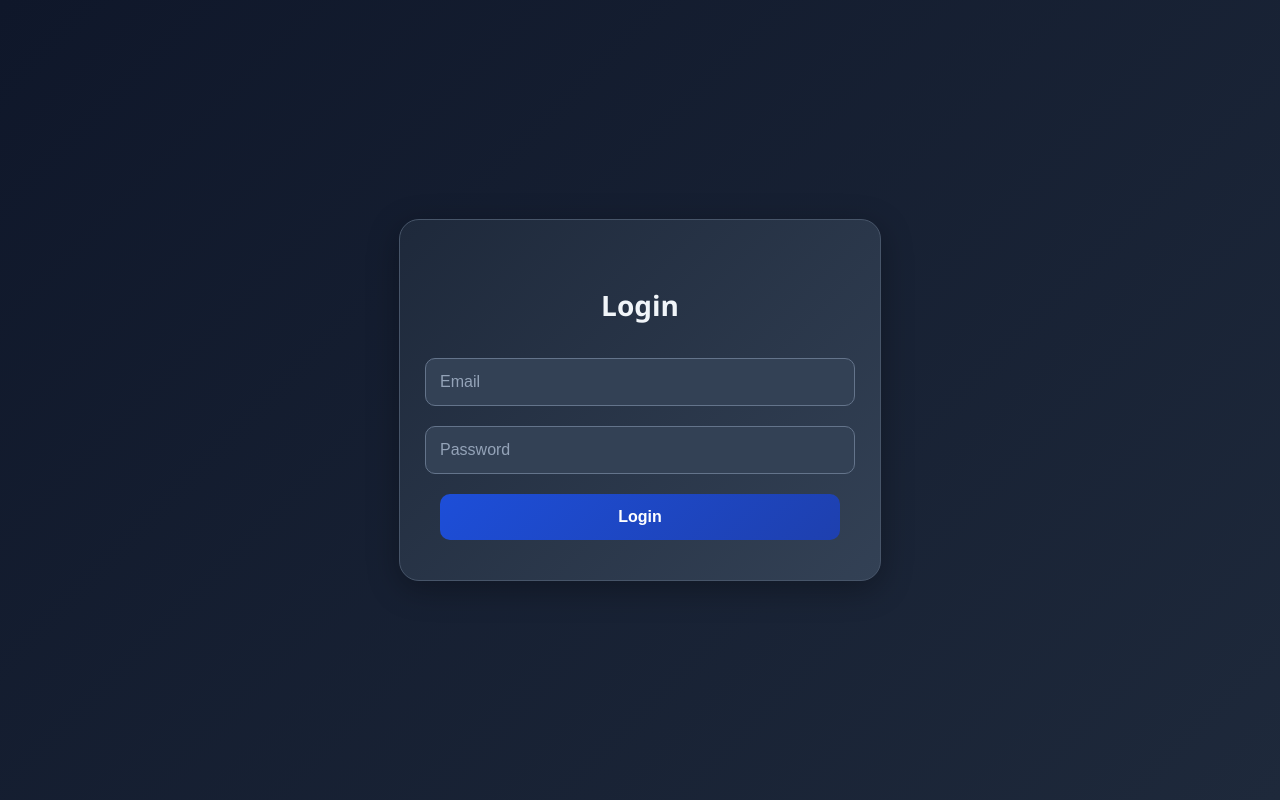
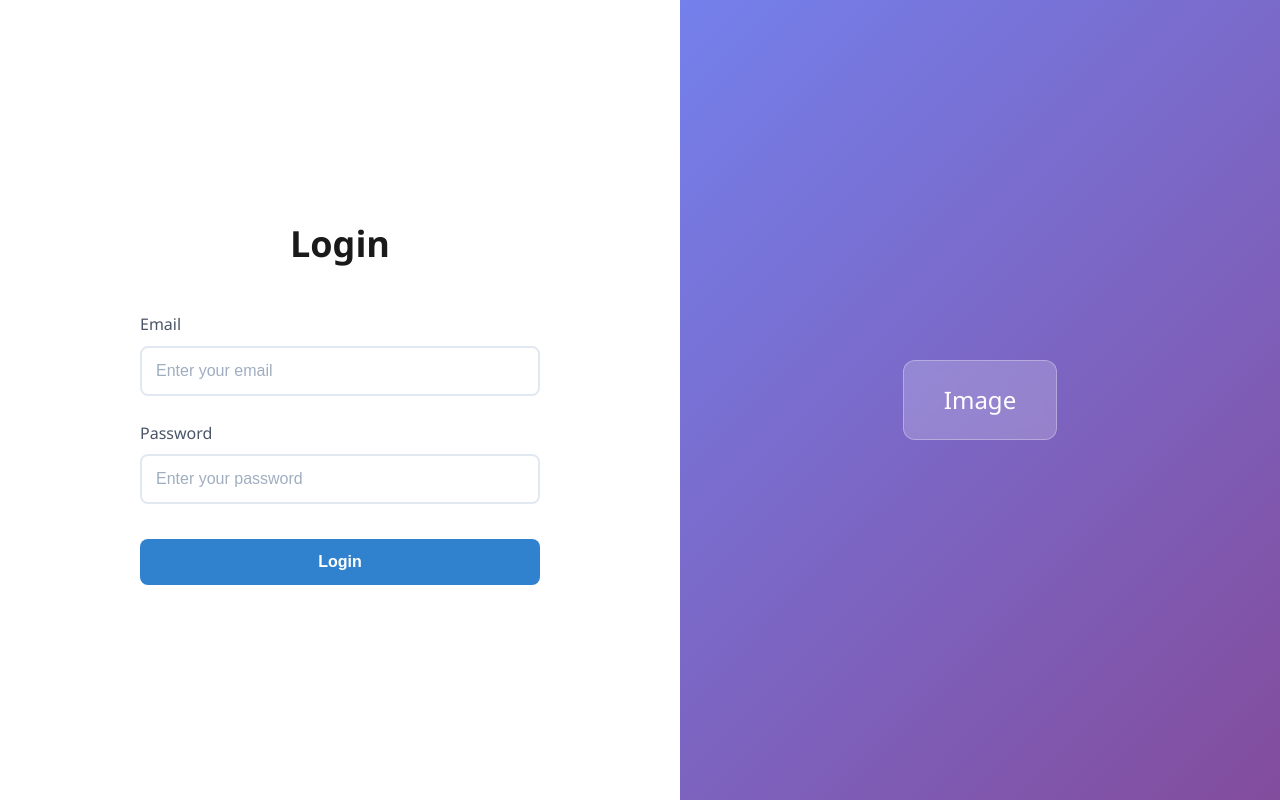
Before and after one commit to dnicodeguzman/CarCare-, a React (Vite) app: page /login in a window 1280 px wide. Built offline with nearby package versions, Linux system fonts and the light colour scheme.

Commit message:
Log In Page

```diff
--- a/src/App.jsx
+++ b/src/App.jsx
@@ -1,6 +1,6 @@
 import React from 'react';
 import { BrowserRouter as Router, Routes, Route, Navigate } from 'react-router-dom';
-import LoginPage from './pages/LoginPage.jsx';
+import LoginPage from './pages/Login/LoginPage.jsx';
 import Home from './pages/Home/Home';
 import './App.css';
 
--- /dev/null
+++ b/src/pages/Login/LoginPage.css
@@ -0,0 +1,190 @@
+* {
+  margin: 0;
+  padding: 0;
+  box-sizing: border-box;
+}
+
+body {
+  font-family: 'Poppins', sans-serif;
+  color: #333333;
+  background: #ffffff;
+  overflow: hidden;
+}
+
+.login-container {
+  display: flex;
+  height: 100vh;
+  width: 100vw;
+  background: #ffffff;
+}
+
+
+.login-left {
+  flex: 1;
+  display: flex;
+  justify-content: center;
+  align-items: center;
+  padding: 40px;
+  background: #ffffff;
+}
+
+.login-form-container {
+  width: 100%;
+  max-width: 400px;
+}
+
+.login-form-container h1 {
+  margin-bottom: 40px;
+  color: #1a1a1a;
+  font-size: 36px;
+  font-weight: 600;
+  text-align: center;
+}
+
+.form-group {
+  margin-bottom: 25px;
+}
+
+.form-group label {
+  display: block;
+  margin-bottom: 8px;
+  color: #4a5568;
+  font-weight: 500;
+  font-size: 16px;
+}
+
+.login-form input {
+  width: 100%;
+  padding: 14px;
+  border: 2px solid #e2e8f0;
+  border-radius: 8px;
+  font-size: 16px;
+  background-color: #ffffff;
+  color: #2d3748;
+  transition: all 0.3s ease;
+  box-sizing: border-box;
+}
+
+.login-form input:focus {
+  outline: none;
+  border-color: #3182ce;
+  box-shadow: 0 0 0 3px rgba(49, 130, 206, 0.1);
+  background-color: #f7fafc;
+}
+
+.login-form input::placeholder {
+  color: #a0aec0;
+}
+
+.login-button {
+  width: 100%;
+  padding: 14px;
+  border: none;
+  border-radius: 8px;
+  background: #3182ce;
+  color: white;
+  font-weight: 600;
+  font-size: 16px;
+  cursor: pointer;
+  transition: all 0.3s ease;
+  margin-top: 10px;
+}
+
+.login-button:hover {
+  background: #2c5aa0;
+  transform: translateY(-1px);
+  box-shadow: 0 4px 12px rgba(49, 130, 206, 0.2);
+}
+
+.login-button:active {
+  transform: translateY(0);
+}
+
+
+.login-right {
+  flex: 1;
+  display: flex;
+  justify-content: center;
+  align-items: center;
+  background: linear-gradient(135deg, #667eea 0%, #764ba2 100%);
+  position: relative;
+  overflow: hidden;
+}
+
+.image-content {
+  width: 100%;
+  height: 100%;
+  display: flex;
+  justify-content: center;
+  align-items: center;
+  background: linear-gradient(135deg, #f093fb 0%, #f5576c 100%);
+  color: white;
+  font-size: 24px;
+  font-weight: 500;
+  text-align: center;
+}
+
+
+.image-content::before {
+  content: '';
+  position: absolute;
+  top: 0;
+  left: 0;
+  right: 0;
+  bottom: 0;
+  background: linear-gradient(135deg, #667eea 0%, #764ba2 100%);
+  opacity: 0.9;
+}
+
+.image-content span {
+  position: relative;
+  z-index: 2;
+  background: rgba(255, 255, 255, 0.2);
+  padding: 20px 40px;
+  border-radius: 12px;
+  backdrop-filter: blur(10px);
+  border: 1px solid rgba(255, 255, 255, 0.3);
+}
+
+.error-message {
+  color: #e53e3e;
+  margin-bottom: 20px;
+  font-size: 14px;
+  background-color: #fed7d7;
+  padding: 12px 16px;
+  border-radius: 8px;
+  border: 1px solid #feb2b2;
+  text-align: center;
+}
+
+
+@media (max-width: 768px) {
+  .login-container {
+    flex-direction: column;
+  }
+
+  .login-left {
+    padding: 20px;
+    min-height: 60vh;
+  }
+
+  .login-right {
+    min-height: 40vh;
+  }
+
+  .login-form-container {
+    max-width: 100%;
+  }
+
+  .login-form-container h1 {
+    font-size: 28px;
+    margin-bottom: 30px;
+  }
+}
+
+
+html, body, #root {
+  height: 100%;
+  width: 100%;
+  overflow: hidden;
+}
--- /dev/null
+++ b/src/pages/Login/LoginPage.jsx
@@ -0,0 +1,83 @@
+import React, { useState } from 'react';
+import { useNavigate } from 'react-router-dom';
+import './LoginPage.css';
+
+const LoginPage = () => {
+  const [email, setEmail] = useState('');
+  const [password, setPassword] = useState('');
+  const [error, setError] = useState('');
+  const navigate = useNavigate();
+
+  const handleSubmit = async (e) => {
+    e.preventDefault();
+    setError('');
+
+    try {
+      const response = await fetch('https://dummyjson.com/users');
+      const data = await response.json();
+
+      if (response.ok) {
+        const user = data.users.find(u => u.email === email && u.password === password);
+        if (user) {
+          localStorage.setItem('token', 'dummy-token-' + user.id);
+          navigate('/home');
+        } else {
+          setError('Invalid credentials');
+        }
+      } else {
+        setError('Failed to fetch user data');
+      }
+    } catch (err) {
+      setError('Something went wrong. Please try again later.');
+    }
+  };
+
+  return (
+    <div className="login-container">
+
+      <div className="login-left">
+        <div className="login-form-container">
+          <h1>Login</h1>
+          <form className="login-form" onSubmit={handleSubmit}>
+            {error && <p className="error-message">{error}</p>}
+
+            <div className="form-group">
+              <label htmlFor="email">Email</label>
+              <input
+                id="email"
+                type="email"
+                placeholder="Enter your email"
+                value={email}
+                onChange={(e) => setEmail(e.target.value)}
+                required
+              />
+            </div>
+
+            <div className="form-group">
+              <label htmlFor="password">Password</label>
+              <input
+                id="password"
+                type="password"
+                placeholder="Enter your password"
+                value={password}
+                onChange={(e) => setPassword(e.target.value)}
+                required
+              />
+            </div>
+
+            <button type="submit" className="login-button">Login</button>
+          </form>
+        </div>
+      </div>
+
+
+      <div className="login-right">
+        <div className="image-content">
+          <span>Image</span>
+        </div>
+      </div>
+    </div>
+  );
+};
+
+export default LoginPage;
--- a/src/pages/LoginPage.css
+++ /dev/null
@@ -1,89 +0,0 @@
-body {
-  margin: 0;
-  background: linear-gradient(135deg, #0f172a 0%, #1e293b 100%);
-  font-family: 'Poppins', sans-serif;
-  color: #e2e8f0;
-}
-
-.login-container {
-  display: flex;
-  justify-content: center;
-  align-items: center;
-  height: 100vh;
-  background: linear-gradient(135deg, #0f172a 0%, #1e293b 100%);
-}
-
-.login-form {
-  background: linear-gradient(135deg, #1e293b 0%, #334155 100%);
-  padding: 40px;
-  border-radius: 20px;
-  box-shadow: 0 8px 32px rgba(0, 0, 0, 0.3);
-  width: 100%;
-  max-width: 400px;
-  display: flex;
-  flex-direction: column;
-  align-items: center;
-  border: 1px solid #475569;
-}
-
-.login-form h2 {
-  margin-bottom: 20px;
-  color: #f1f5f9;
-  font-size: 28px;
-  font-weight: 600;
-}
-
-.login-form input {
-  width: 100%;
-  padding: 14px;
-  margin: 10px 0;
-  border: 1px solid #64748b;
-  border-radius: 10px;
-  font-size: 16px;
-  background-color: #334155;
-  color: #e2e8f0;
-  transition: border-color 0.3s, box-shadow 0.3s;
-}
-
-.login-form input:focus {
-  outline: none;
-  border-color: #3b82f6;
-  box-shadow: 0 0 0 3px rgba(59, 130, 246, 0.1);
-}
-
-.login-form input::placeholder {
-  color: #94a3b8;
-}
-
-.login-form button {
-  width: 100%;
-  padding: 14px;
-  border: none;
-  border-radius: 10px;
-  background: linear-gradient(135deg, #1d4ed8 0%, #1e40af 100%);
-  color: white;
-  font-weight: bold;
-  font-size: 16px;
-  cursor: pointer;
-  transition: background 0.3s, transform 0.2s;
-  margin-top: 10px;
-}
-
-.login-form button:hover {
-  background: linear-gradient(135deg, #1e40af 0%, #1d4ed8 100%);
-  transform: translateY(-2px);
-}
-
-.login-form button:active {
-  transform: translateY(0);
-}
-
-.error-message {
-  color: #ef4444;
-  margin-bottom: 10px;
-  font-size: 14px;
-  background-color: rgba(239, 68, 68, 0.1);
-  padding: 8px 12px;
-  border-radius: 6px;
-  border: 1px solid rgba(239, 68, 68, 0.2);
-}
--- a/src/pages/LoginPage.jsx
+++ /dev/null
@@ -1,60 +0,0 @@
-import React, { useState } from 'react';
-import { useNavigate } from 'react-router-dom';
-import './LoginPage.css';
-
-const LoginPage = () => {
-  const [email, setEmail] = useState('');
-  const [password, setPassword] = useState('');
-  const [error, setError] = useState('');
-  const navigate = useNavigate();
-
-  const handleSubmit = async (e) => {
-    e.preventDefault();
-    setError('');
-
-    try {
-      // ready na for backend
-      const response = await fetch('http://localhost:5000/api/login', {
-        method: 'POST',
-        headers: { 'Content-Type': 'application/json' },
-        body: JSON.stringify({ email, password }),
-      });
-
-      const data = await response.json();
-      if (response.ok) {
-        localStorage.setItem('token', data.token);
-        navigate('/home');
-      } else {
-        setError(data.message || 'Invalid credentials');
-      }
-    } catch (err) {
-      setError('Something went wrong. Please try again later.');
-    }
-  };
-
-  return (
-    <div className="login-container">
-      <form className="login-form" onSubmit={handleSubmit}>
-        <h2>Login</h2>
-        {error && <p className="error-message">{error}</p>}
-        <input
-          type="email"
-          placeholder="Email"
-          value={email}
-          onChange={(e) => setEmail(e.target.value)}
-          required
-        />
-        <input
-          type="password"
-          placeholder="Password"
-          value={password}
-          onChange={(e) => setPassword(e.target.value)}
-          required
-        />
-        <button type="submit">Login</button>
-      </form>
-    </div>
-  );
-};
-
-export default LoginPage;
```
Also changed, not shown: 1 other file (tests, documents, lock files or other folders).
